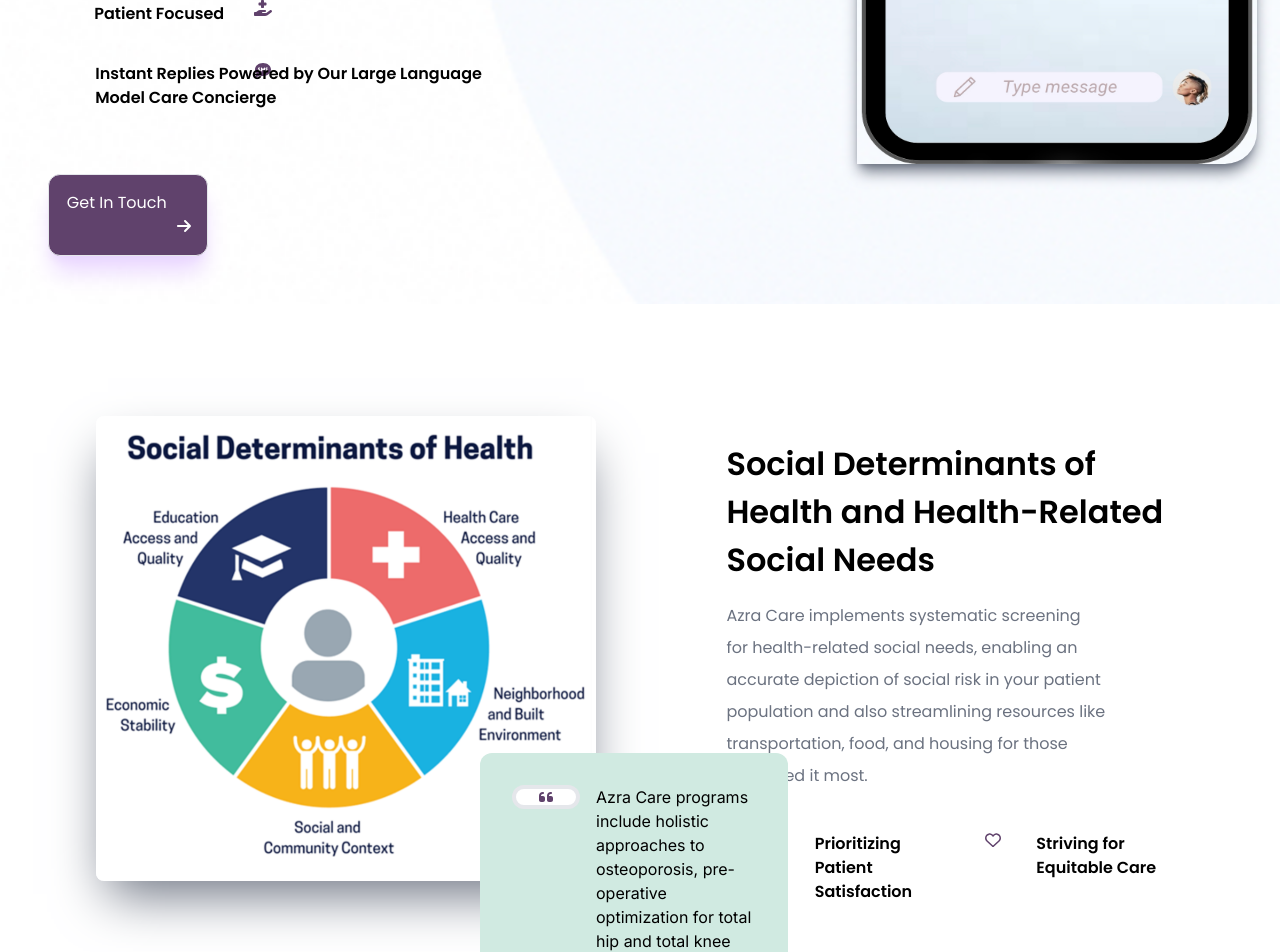
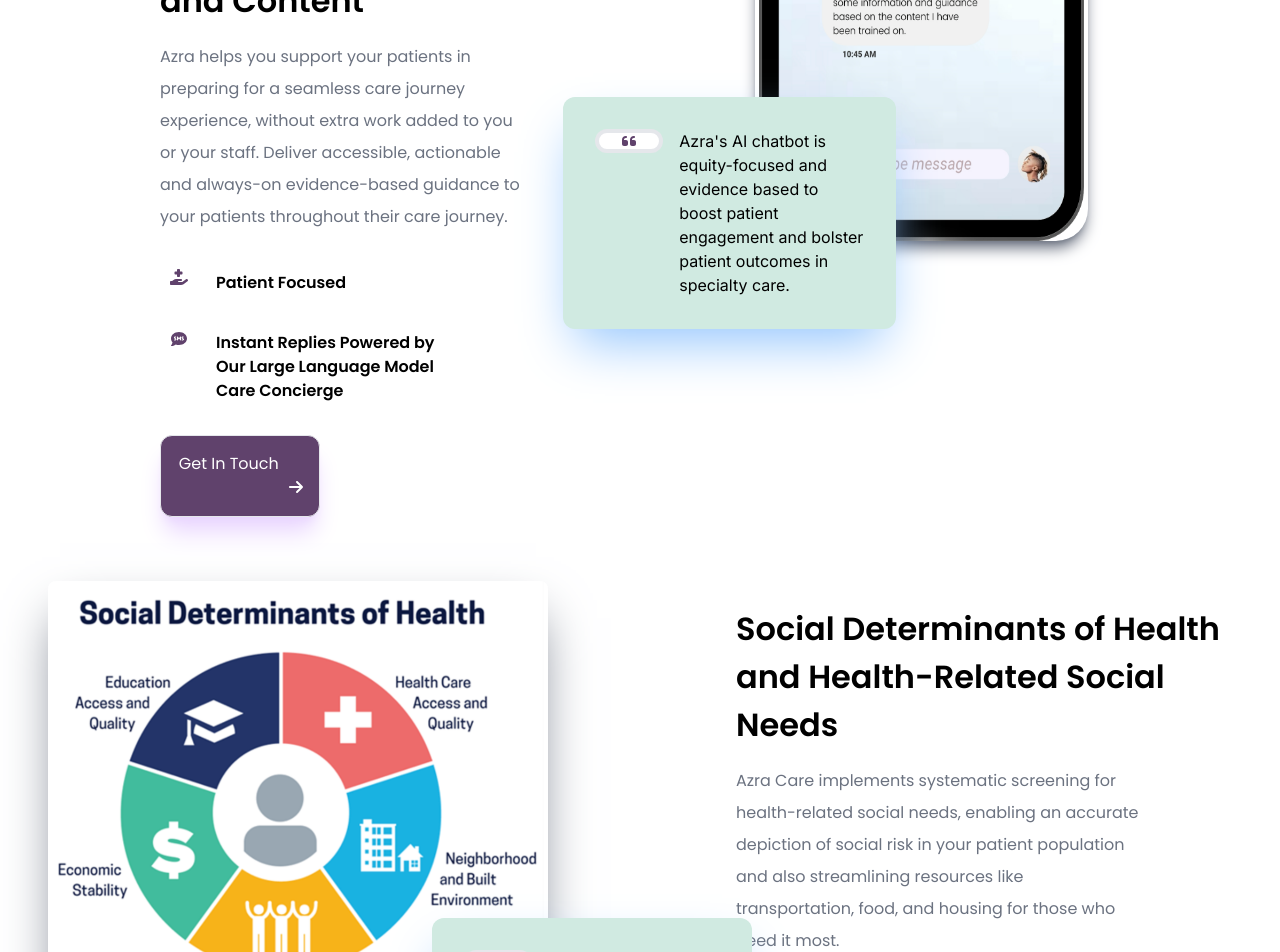
Before and after one commit to daniyalayyaz/azra-ai, a Next.js app: page / in a window 1280 px wide. Shown: the part 1260-2212 px from the top of the page. Built offline with nearby package versions, Linux system fonts and the light colour scheme.

Commit message:
Responsiveness

```diff
--- a/src/app/Components/ChatbotCard.js
+++ b/src/app/Components/ChatbotCard.js
@@ -6,11 +6,11 @@
   return (
     <div className="container ">
       <span
-        className="flex flex-row flex-start border-2 rounded-xl w-[24.4rem] p-8 "
+        className="flex flex-row flex-start border-2 rounded-xl w-[100%] p-8 shadow-2xl shadow-blue-300"
         style={{ backgroundColor: "#d0eae1", border: "#d0eae1" }}
       >
         <FontAwesomeIcon
-          className="border-4 rounded-full   mr-[1rem] text-left "
+          className="border-4 rounded-full mr-[1rem] text-left "
           icon={faQuoteLeft}
           style={{ color: "#60426c", backgroundColor: "white" }}
           width={150}
--- a/src/app/Components/DeterminantsCard.js
+++ b/src/app/Components/DeterminantsCard.js
@@ -6,7 +6,7 @@
   return (
     <div className="container ">
       <span
-        className="flex flex-row flex-start border-2 rounded-xl md:w-[26%] p-8 "
+        className="flex flex-row flex-start border-2 rounded-xl md:w-[26%] p-8 shadow-2xl shadow-blue-300"
         style={{ backgroundColor: "#d0eae1", border: "#d0eae1" }}
       >
         <FontAwesomeIcon
--- a/src/app/Components/Footer.js
+++ b/src/app/Components/Footer.js
@@ -97,7 +97,7 @@
             <div className="border w-[100%] border-black mb-2"></div>
           </div>
           <div className="max-w-screen-2xl px-4 md:px-8 mx-auto text-base ">
-            <div className="flex flex -row justify-between items-center gap-4 ">
+            <div className="flex flex -row justify-between items-center gap-4">
               <span className="text-black ">
                 <span className=" mr-1.5"> Copyright &copy;</span>| 2023 Azra
                 Care | All rights reserved.
--- a/src/app/Components/Navbar.js
+++ b/src/app/Components/Navbar.js
@@ -2,7 +2,7 @@
 import Link from "next/link";
 
 const Navbar = () => (
-  <header className="bg-transparent border-white-200 mx-[6rem]">
+  <header className="bg-transparent border-white-200 md:mx-[6rem] mx-2">
     <div className="container mx-auto">
       <div className=" flex items-center justify-between py-[50px] ">
         <Link href="/">
--- a/src/app/Components/SolidButton.js
+++ b/src/app/Components/SolidButton.js
@@ -4,12 +4,12 @@
 
 function SolidButton() {
   return (
-    <div className="text-center text-white mt-[4rem] ml-[-20rem] regularfont">
+    <div className=" text-white mt-[2rem]  regularfont">
       <button
-        className=" border  rounded-xl w-[10em] p-4 justify-between shadow-xl shadow-purple-200"
+        className=" border  rounded-xl w-[10em] p-4 justify-left shadow-xl shadow-purple-200"
         style={{ backgroundColor: "#60426c" }}
       >
-        <p className="ml-[-1.4rem]">Get In Touch</p>
+        <p className="ml-[-1.4rem] text-center">Get In Touch</p>
         <FontAwesomeIcon
           className="ml-[7rem] mt-[-1.3rem]"
           icon={faArrowRight}
--- a/src/app/PlatformOverview/AnalyticsCard.js
+++ b/src/app/PlatformOverview/AnalyticsCard.js
@@ -4,7 +4,7 @@
 function AnalyticsCard() {
   return (
     <div className="mx-auto container">
-      <div className="text-center  mt-[8rem] md:mr-[2rem] mx-2">
+      <div className="text-center  mt-[8rem] md:mr-[2rem] md:ml-[4rem] mx-2">
         <div className=" grid md:grid-cols-2 gap-8  place-items-center ">
           <div className=" rounded-xl border-2 ">
             <div className="md:w-[36rem] md:h-[35rem]">
--- a/src/app/PlatformOverview/ChatBotCard.js
+++ b/src/app/PlatformOverview/ChatBotCard.js
@@ -7,17 +7,18 @@
   faHandHoldingMedical,
   faRobot,
 } from "@fortawesome/free-solid-svg-icons";
+import ChatbotCard from "../Components/ChatbotCard";
 
 const ChatBotCard = () => {
   return (
     <div className="mx-auto container">
-      <div
-        className=" bg-no-repeat bg-cover bg-left"
+      {/* <div
+        className=" bg-no-repeat bg-cover bg-left mx-[2rem]"
         style={{ backgroundImage: `url("/images/chatbot-bg.png")` }}
-      >
-        <div className=" flex justify-center mx-[6rem] ">
-          <div className="md:flex   justify-between  p-[3em]   ">
-            <div className="text-black w-[31.1rem] order-first mr-[12rem] mt-[46rem] ">
+      > */}
+      <div className=" flex justify-center md:mx-[6rem] mt-[8rem] px-[4rem]">
+        <div className="md:flex  space-y-8 justify-between ">
+          <div className="text-black  order-first md:mr-[12rem]  mt-[7rem]">
             <span>
               <FontAwesomeIcon
                 icon={faRobot}
@@ -26,20 +27,20 @@
               />
             </span>
             <div
-                className={`text-[2rem] text-start semiboldfont text-left  mt-[2rem]`}
+              className={` md:w-[82%] text-[2rem] text-start semiboldfont text-left  mt-[2rem]`}
             >
-                AI-Powered Conversational Care Concierge Engages Patients By
-                Text Messages With Embedded Education Media and Content
+              AI-Powered Conversational Care Concierge Engages Patients By Text
+              Messages With Embedded Education Media and Content
             </div>
-              <div className="text-center pt-4 ">
-                <p className="w-[33rem] text-gray-500 text-[1rem] regularfont text-start text-left leading-loose">
-                  Azra helps you support your patients in preparing for a
-                  seamless care journey experience, without extra work added to
-                  you or your staff. Deliver accessible, actionable and
-                  always-on evidence-based guidance to your patients throughout
-                  their care journey.
+            <div className=" pt-4 ">
+              <p className=" md:w-[90%] text-gray-500 text-[1rem] regularfont text-start text-left leading-loose">
+                Azra helps you support your patients in preparing for a seamless
+                care journey experience, without extra work added to you or your
+                staff. Deliver accessible, actionable and always-on
+                evidence-based guidance to your patients throughout their care
+                journey.
               </p>
-                <div className="mt-[2rem]  w-[28rem]">
+              <div className="mt-[2rem]  md:w-[70%]">
                 <span>
                   <FontAwesomeIcon
                     className="border-4 rounded-xl bg-white border-white"
@@ -47,7 +48,7 @@
                     style={{ color: "#60426c" }}
                     width={30}
                   />
-                    <h6 className="semiboldfont text-[1rem] order-last mt-[-1.4rem] ml-[-13rem]">
+                  <h6 className="semiboldfont text-left text-[1rem] order-last mt-[-1.4rem] ml-[3.5rem]">
                     Patient Focused
                   </h6>
                 </span>
@@ -68,24 +69,24 @@
               <SolidButton />
             </div>
           </div>
-            <div className="grid grid-cols w-[30rem] ml-[8rem]  mr-[-6rem] mt-[40rem]">
+          <div className="md:grid grid-cols w-[100%] md:mr-[2rem]  md:mr-[-6rem] mt-[40rem] ">
             <div>
               <Image
-                  className="h-[46rem]  shadow-lg  inline-block  shadow-gray-500 rounded-t-[2rem] rounded-r-[2rem]"
+                className="md:h-[46rem]  shadow-lg  inline-block  shadow-gray-500 rounded-t-[2rem] rounded-r-[2rem]"
                 src={"/images/chatbot.png"}
                 width={400}
                 height={200}
                 alt=""
               />
-                {/* <div className="mr-[240px] mt-[-140px] left-[-1px]">
-                  <QuoteCard />
-                </div> */}
+              <div className="md:relative bottom-[9rem] right-[12rem]">
+                <ChatbotCard />
               </div>
             </div>
           </div>
         </div>
       </div>
     </div>
+    // </div>
   );
 };
 
--- a/src/app/PlatformOverview/MainPage.js
+++ b/src/app/PlatformOverview/MainPage.js
@@ -8,9 +8,9 @@
 import ContactUs from "./ContactUs";
 function MainPage() {
   return (
-    <div className="bg-white">
+    <div className="bg-white ">
       <div
-        className="bg-cover bg-center h-[100%] md:h-[80%] w-[100%] absolute bg-fixed rounded-br-[120px]"
+        className="bg-cover bg-center h-[100%] md:h-[80%] w-[100%]  bg-fixed rounded-br-[120px] py-2"
         style={{ backgroundImage: `url("/images/bg.png")` }}
       >
         <div className="mx-auto container">
@@ -45,7 +45,7 @@
       <SocialDeterminants />
       <PhysicalTherapy />
       <div className="mx-auto container">
-        <div className="md:flex flex-row gap-2 md:ml-[22rem] md:mt-[8rem]">
+        <div className="md:flex flex-row gap-2  md:mt-[8rem]">
           <AnalyticsCard />
           <OrthopedicCard />
         </div>
--- a/src/app/PlatformOverview/PhysicalTherapy.js
+++ b/src/app/PlatformOverview/PhysicalTherapy.js
@@ -35,7 +35,7 @@
             className=" text-black order-last  w-[60%] "
             style={{ backgroundColor: "#b8a1c5" }}
           >
-            <div className="md:w-[70%]">
+            <div className="md:w-[70%] mx-2">
               <div className={`text-[2rem] text-start semiboldfont `}>
                 Virtual Physical Therapy
               </div>
--- a/src/app/PlatformOverview/SocialDeterminants.js
+++ b/src/app/PlatformOverview/SocialDeterminants.js
@@ -10,9 +10,9 @@
     <>
       <div className="bg-white  ">
         <div className="mx-auto container">
-          <div className="md:flex space-y-2 justify-between  p-[3em] mt-[4rem]">
-            <div className="grid grid-cols gap-3  md:ml-12  md:w-[100%]  ">
-              <div className="absolute">
+          <div className="flex md:flex-row flex-col space-y-2 md:justify-between  mt-[4rem]">
+            <div className="grid grid-cols gap-3  md:ml-12  md:w-[100%] mx-2 ">
+              <div className="md:absolute">
                 <Image
                   className=" rounded-[8px]  shadow-2xl shadow-gray-500"
                   src={"/images/SDOH-icon.png"}
@@ -25,9 +25,9 @@
                 </div>
               </div>
             </div>
-            <div className="text-black  order-last  py-4  md:w-2/5 mr-[2rem]">
+            <div className="text-black  py-4  md:w-2/5 mr-[2rem] mx-2">
               <div
-                className={`text-[2rem]  text-start semiboldfont  w-[100%] text-left`}
+                className={`text-[2rem]  text-start semiboldfont  w-[100%] md:text-left`}
               >
                 Social Determinants of Health and Health-Related Social Needs
               </div>
@@ -38,19 +38,19 @@
                   your patient population and also streamlining resources like
                   transportation, food, and housing for those who need it most.
                 </p>
-                <div className="md:flex flex-row flex-start mt-[2rem] semiboldfont p-2">
+                <div className="md:flex flex-row flex-start mt-[2rem] semiboldfont md:p-2">
                   <span className=" flex flex-row ">
                     <FontAwesomeIcon
-                      className="mx-[2rem]"
+                      className="md:mx-[2rem] mr-4"
                       icon={faFaceSmile}
                       style={{ color: "#60426c" }}
                       width={30}
                     />
                     Prioritizing Patient Satisfaction
                   </span>
-                  <span className="flex flex-row w-[24rem]">
+                  <span className="flex flex-row md:w-[24rem]">
                     <FontAwesomeIcon
-                      className="mx-[2rem]"
+                      className="md:mx-[2rem] mr-4"
                       icon={faHeart}
                       style={{ color: "#60426c" }}
                       width={30}
```
Lines whose indentation alone changed are shown as unchanged.
